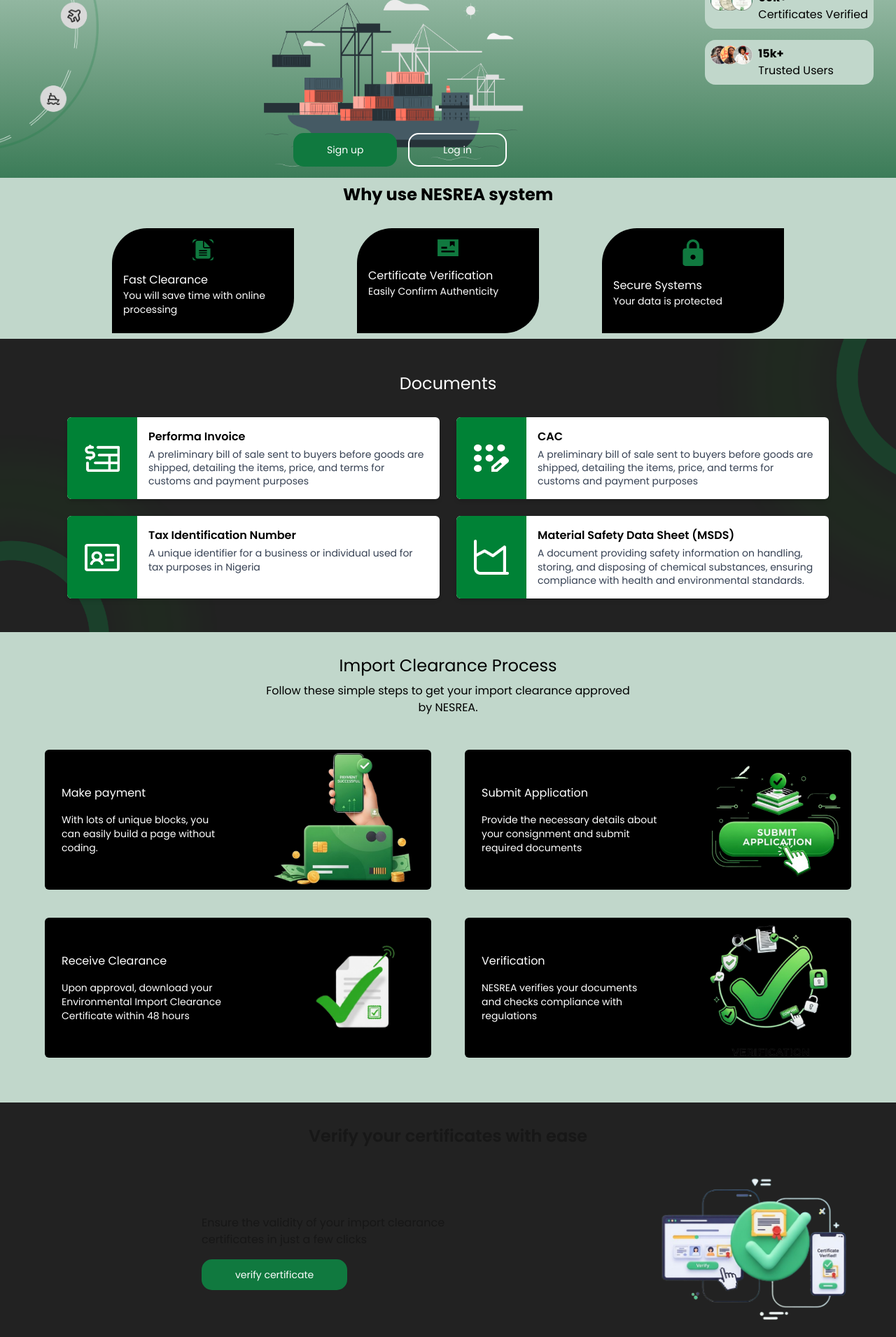
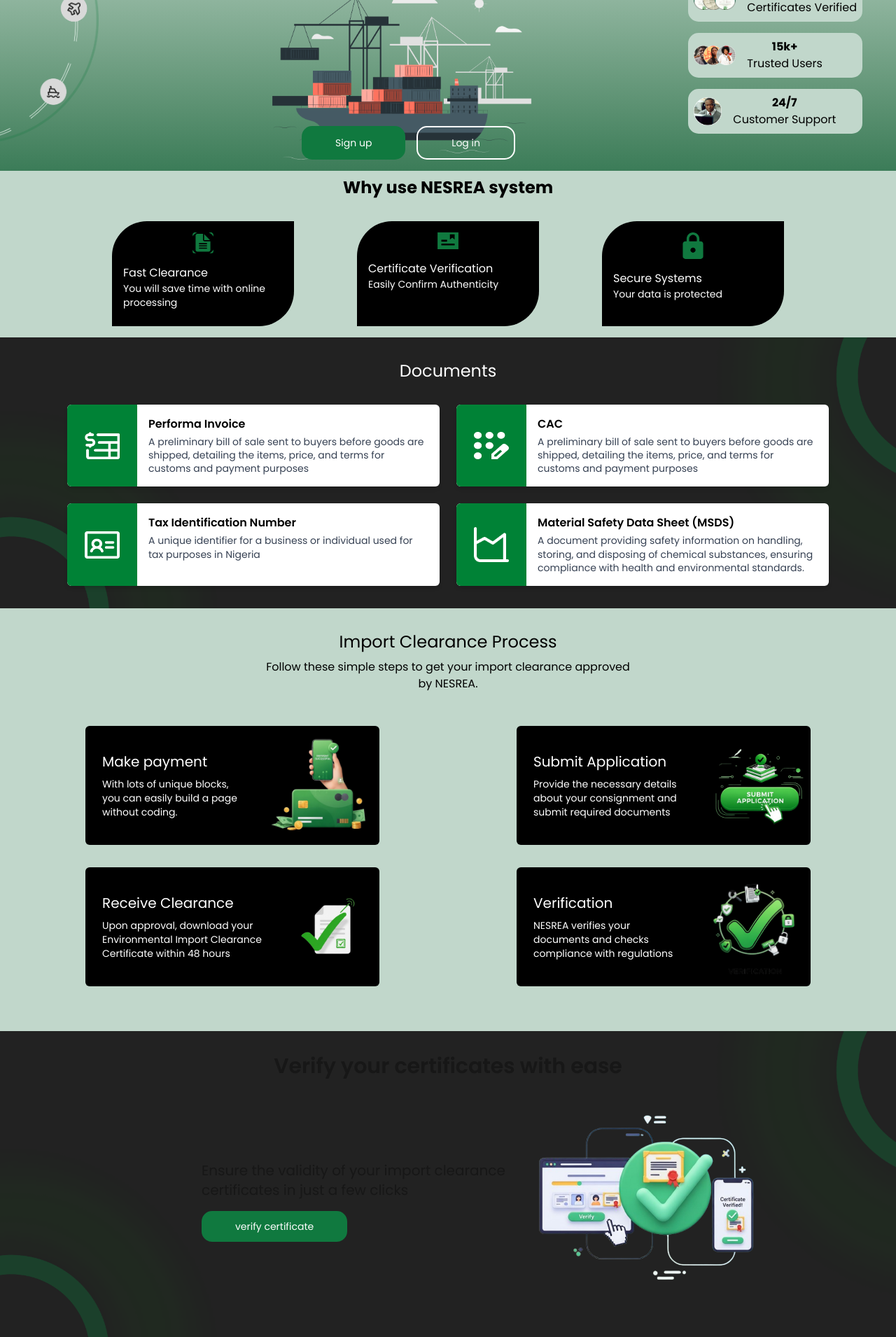
Before and after one commit to Denike-d/nesrea, a Next.js app: page /landing/home in a window 1280 px wide. Shown: the part 260-2170 px from the top of the page at 70% size. Built offline with nearby package versions, Linux system fonts and the light colour scheme.

Commit message:
quick fix

```diff
--- a/src/app/landing/home/page.tsx
+++ b/src/app/landing/home/page.tsx
@@ -19,9 +19,7 @@
           <Documents />
           <Clearance />
           <Verify />
-          <GradientLayout>
-            <Footer />
-          </GradientLayout>
+          <Footer />
         </section>
       </main>
     </div>
--- a/src/components/landing/clearance.tsx
+++ b/src/components/landing/clearance.tsx
@@ -6,7 +6,7 @@
     <div className="bg-[#C1D7CB] p-8 pt-8">
       <div>
         {" "}
-        <h3 className=" text-black md:text-2xl text-semibold text-center mb-2">
+        <h3 className=" text-black md:text-2xl text-bold text-center mb-2">
           Import Clearance Process
         </h3>
         <p className="text-black text-center">
@@ -15,19 +15,19 @@
         </p>
       </div>
 
-      <div className="grid grid-cols-1 md:grid-cols-2 md:px-0 mt-8 gap-x-4 gap-y-2 m-4">
+      <div className="grid grid-cols-1 md:grid-cols-2 md:px-0 mt-8 m-4 gap-x-12">
         {clearanceContent.map((item) => (
           <div className="" key={item.id}>
-            <div className="flex items-center h-[200px] justify-center rounded-md bg-black m-4 text-white gap-6">
+            <div className="flex h-[170px] w-[420px] mx-auto items-center rounded-md bg-black m-4 text-white">
               <div className="mx-6">
-                <h6>{item.text}</h6>
-                <p className="text-sm mt-4">{item.description}</p>
+                <h6 className="text-bold text-xl">{item.text}</h6>
+                <p className="text-sm mt-2">{item.description}</p>
               </div>
 
               <div>
                 {" "}
                 <div>
-                  <Image src={item.image} alt="image" width={500} />{" "}
+                  <Image src={item.image} alt="image" width={400} />{" "}
                 </div>
               </div>
             </div>
--- a/src/components/landing/documents.tsx
+++ b/src/components/landing/documents.tsx
@@ -3,7 +3,7 @@
 
 export default function Documents() {
   return (
-    <div className="bg-[#222222] px-24 py-12 relative overflow-hidden">
+    <div className="bg-[#222222] px-24 py-8 relative overflow-hidden">
       <h3 className="text-white text-center md:text-2xl">Documents</h3>
 
       {/* <div className="grid grid-cols-1 md:grid-cols-2 gap-6 p-8 md:px-0">
--- a/src/components/landing/footer.tsx
+++ b/src/components/landing/footer.tsx
@@ -2,10 +2,14 @@
 import logo from "../../../public/images/logo.png";
 import Message from "../../../public/icons/Message.svg";
 import Call from "../../../public/icons/Call.svg";
+import i4logo from "../../../public/images/i4logo.png";
+import GradientLayout from "./uikits/GradientLayout";
 export default function () {
   return (
+    <div>
+      <GradientLayout>
         <div className="py-8 px-8 flex justify-between">
-      <Image src={logo} className="w-[146px] h-[102px] mr-12" alt="logo" />
+          <Image src={logo} className="w-[95px] h-[63px] mr-12" alt="logo" />
           <div className="flex justify-between gap-24">
             <div>
               <p className="font-bold mb-4">More Info</p>
@@ -32,7 +36,12 @@
               </div>
             </div>
           </div>
-      <div></div>
+        </div>
+      </GradientLayout>
+      <div className="bg-[#C1D7CB] flex justify-center py-2 items-center">
+        <p className="text-black text-sm">Powered by:</p>
+        <Image src={i4logo} alt="i4logo" width={30} className="ml-2" />
+      </div>
     </div>
   );
 }
--- a/src/components/landing/hero-section.tsx
+++ b/src/components/landing/hero-section.tsx
@@ -27,7 +27,7 @@
             }}
           />
         </div>
-        <div className="-mt-2 items-center">
+        <div className="-mt-2 items-center ml-12">
           <h5 className="font-bold text-[35px] flex text-center ">
             Get Your Import Clearance <br /> in Record Time
           </h5>
@@ -58,17 +58,21 @@
           </div>
         </div>
 
-        <div className="mr-8 mt-32">
+        <div className="mr-12 mt-32">
           {heroContent.map((item) => (
             <div className="mt-4">
               <div
                 key={item.id}
-                className="flex gap-y-6 bg-[#C1D7CB] p-2 rounded-[15px]"
+                className="flex items-center gap-y-4 bg-[#C1D7CB] p-2 rounded-[15px]"
               >
                 <div>
-                  <Image width={60} src={item.image} alt="cert" />
+                  <Image
+                    width={item.id === 3 ? 40 : 60}
+                    src={item.image}
+                    alt="cert"
+                  />
                 </div>
-                <div className="ml-2">
+                <div className="ml-4 text-center">
                   <p className="font-bold font-sm">{item.number}</p>
                   <p className="font-sm">{item.description}</p>
                 </div>
--- a/src/components/landing/navbar/DesktopNav.tsx
+++ b/src/components/landing/navbar/DesktopNav.tsx
@@ -10,7 +10,7 @@
         <Link href="/">
           <Image
             src={logo}
-            className="w-[95px] h-[53px] mr-12 mt-2"
+            className="w-[60px] h-[43px] mr-12 mt-2"
             alt="logo"
           />
         </Link>
--- a/src/components/landing/verify.tsx
+++ b/src/components/landing/verify.tsx
@@ -5,20 +5,36 @@
 
 export default function () {
   return (
-    <div className="px-12 py-8 bg-[#222222]">
-      <p className="text-center font-semibold md:text-2xl">
+    <div className="px-12 py-8 bg-[#222222] relative">
+      <Image
+        src="/images/Ellipse 9.png"
+        alt="decorative ellipse"
+        width={300}
+        height={300}
+        className="pointer-events-none select-none absolute top-0 right-0 opacity-70 z-0"
+        aria-hidden
+      />
+      <Image
+        src="/images/Ellipse 8.png"
+        alt="decorative ellipse"
+        width={350}
+        height={350}
+        className="pointer-events-none select-none absolute bottom-0 left-0 opacity-70 z-0"
+        aria-hidden
+      />
+      <p className="text-center font-semibold md:text-3xl">
         Verify your certificates with ease
       </p>
 
       <div className="flex justify-between items-center">
         <div className="ml-60">
-          <p>
+          <p className="text-xl">
             Ensure the validity of your import clearance <br />
             certificates in just a few clicks
           </p>
           <PrimaryButton title="verify certificate" className="mt-4" />
         </div>
-        <Image src={phone} alt="phone" width={300} className="-ml-12" />
+        <Image src={phone} alt="phone" width={350} className="mr-32" />
       </div>
     </div>
   );
--- a/src/components/landing/why.tsx
+++ b/src/components/landing/why.tsx
@@ -4,7 +4,7 @@
 
 export default function Why() {
   return (
-    <div className="bg-[#C1D7CB] py-2 px-20">
+    <div className="bg-[#C1D7CB] pt-2 pb-4 px-20">
       <h5 className="text-center text-black font-bold text-2xl">
         Why use NESREA system
       </h5>
--- a/src/content/landing.tsx
+++ b/src/content/landing.tsx
@@ -27,12 +27,12 @@
     image: People,
     description: "Trusted Users",
   },
-  //   {
-  //     id: 3,
-  //     number: "24/7",
-  //     image: Support,
-  //     description: "Customer Support",
-  //   },
+  {
+    id: 3,
+    number: "24/7",
+    image: Support,
+    description: "Customer Support",
+  },
 ];
 
 //Content for the Why section
```
Also changed, not shown: public/images/Support.png, public/images/i4logo.png (added). Lines whose indentation alone changed are shown as unchanged.
